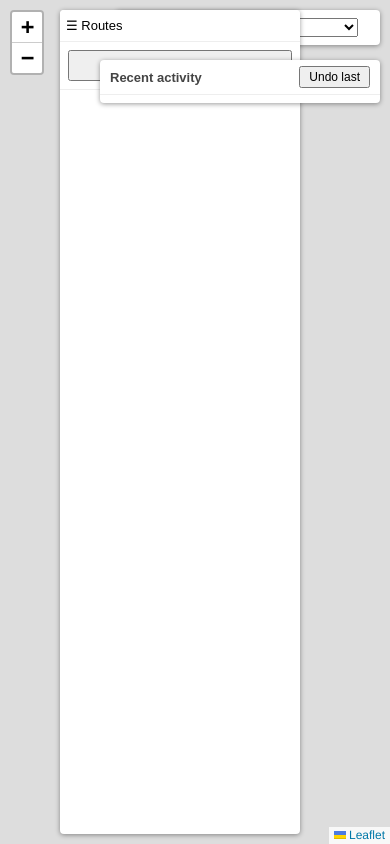
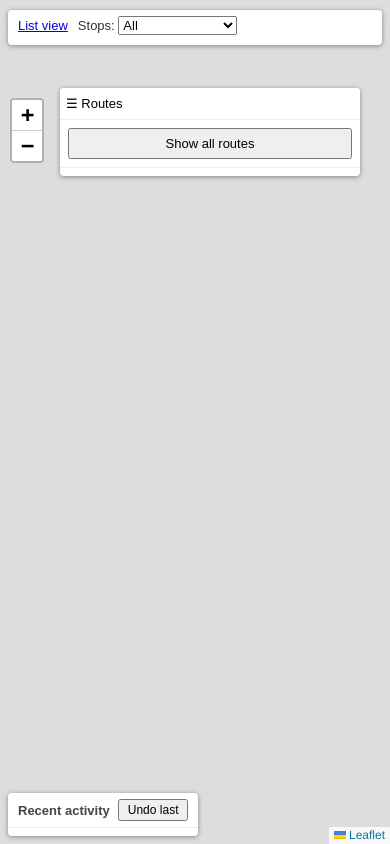
Before and after one commit to sssmc/bus_stop_tracker, a website: page public/index.html in a window 390 px wide. Drawn offline with nearby package versions, Linux system fonts and the light colour scheme; no server answers.

Commit message:
Fix the top bar and panel overlaps on narrow screens
List page: #list-controls now wraps, and #search gets min-width:0 so the
input can shrink instead of forcing the row wider than a phone viewport
(the stats text was spilling off-screen with a horizontal scrollbar).

Map page: a new max-width:700px block turns #controls into a full-width
wrapping bar (it used to stretch left over the zoom buttons and the ☰
route toggle), pushes the zoom control and routes sidebar below it, and
moves the activity panel from a top-right overlay — which sat on top of
the expanded routes list — to a compact bottom sheet. The routes sidebar
is height-capped so its scroll area clears the sheet, and the map-only
badge strip is hidden at phone size.

Co-Authored-By: Claude Sonnet 5 <noreply@anthropic.com>
Claude-Session: https://claude.ai/code/session_01VERc7WSKXYGeJLZqYhQtfK

```diff
--- a/public/style.css
+++ b/public/style.css
@@ -414,16 +414,25 @@ body.list-page {
   z-index: 10;
   display: flex;
   align-items: center;
-  gap: 14px;
+  flex-wrap: wrap;
+  gap: 8px 14px;
   background: white;
   padding: 10px 14px;
   box-shadow: 0 1px 5px rgba(0, 0, 0, 0.2);
 }
 
 #search {
-  flex: 0 1 260px;
+  /* min-width:0 lets the input shrink below its intrinsic width instead of
+     forcing the row wider than a narrow (mobile) viewport. */
+  flex: 1 1 160px;
+  min-width: 0;
+  max-width: 260px;
   padding: 5px 8px;
   font-size: 14px;
+}
+
+#list-controls #stats {
+  margin-left: 0;
 }
 
 #stop-list {
@@ -524,3 +533,71 @@ body.list-page {
   color: #888;
   padding: 20px 4px;
 }
+
+/* Narrow / mobile screens (matches MOBILE_BREAKPOINT_PX in app.js) */
+
+@media (max-width: 700px) {
+  /* Map page: the top control box becomes a full-width wrapping bar instead of a
+     right-anchored block that overran the zoom buttons and the ☰ route toggle.
+     The three things pinned to the top of the map then stagger below it:
+     row 1-2 = this bar, row 3 = zoom + route toggle, row 4 = activity panel. */
+  #controls {
+    left: 8px;
+    right: 8px;
+    display: flex;
+    flex-wrap: wrap;
+    align-items: center;
+    gap: 4px 10px;
+    padding: 6px 10px;
+    font-size: 13px;
+  }
+
+  #stops-mode-label,
+  #controls #stats {
+    margin-left: 0;
+  }
+
+  #controls #stats {
+    flex-basis: 100%;
+  }
+
+  /* Push the zoom buttons and the routes sidebar below the taller top bar. */
+  .leaflet-top {
+    top: 88px;
+  }
+
+  #route-sidebar {
+    top: 88px;
+    /* Don't run the full height of the map — leave the bottom clear for the
+       activity sheet and the map attribution. The route list scrolls inside. */
+    bottom: auto;
+    max-height: calc(100vh - 150px);
+  }
+
+  #route-sidebar:not(.collapsed) {
+    width: calc(100vw - 68px);
+    max-width: 300px;
+  }
+
+  /* The activity panel moves from a top-right overlay (which sat on top of the
+     expanded routes list) to a compact bottom sheet, docked bottom-left so the
+     Leaflet attribution stays readable. It grows upward as it opens. */
+  #activity-sidebar {
+    top: auto;
+    bottom: 8px;
+    left: 8px;
+    right: auto;
+    width: auto;
+    max-width: calc(100vw - 110px);
+  }
+
+  #activity-sidebar #activity-list {
+    max-height: 32vh;
+  }
+
+  /* The compact badge strip is map-only chrome; the full list lives on the List
+     view page. Drop it on a phone-sized map so it doesn't crowd the bottom. */
+  body:not(.list-page) #badges.badges-strip {
+    display: none;
+  }
+}
```
